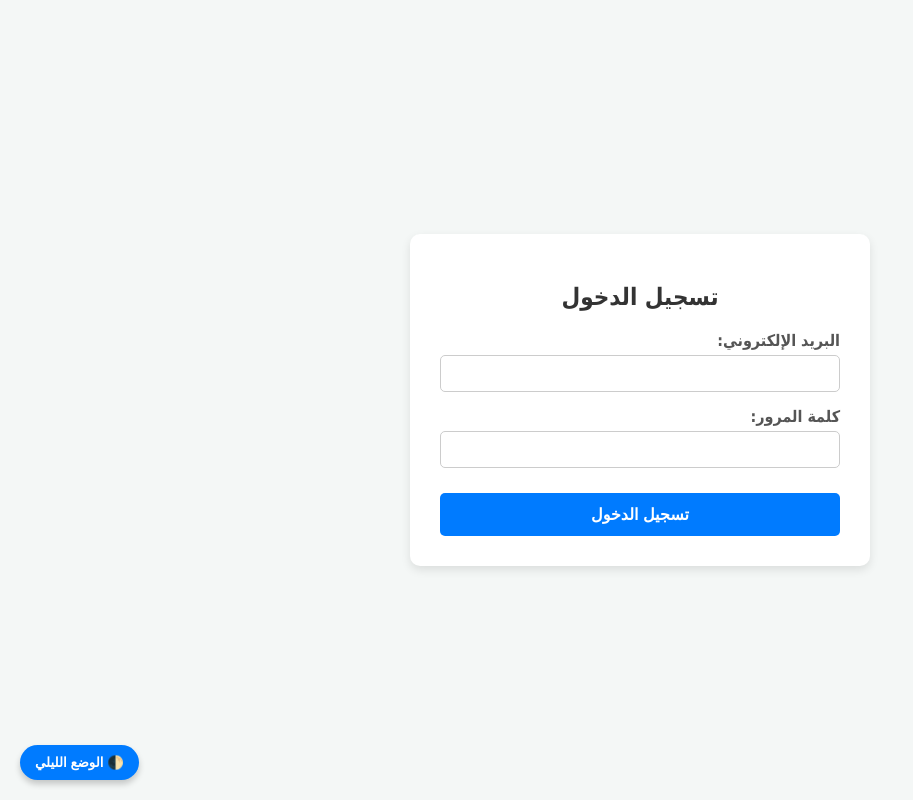
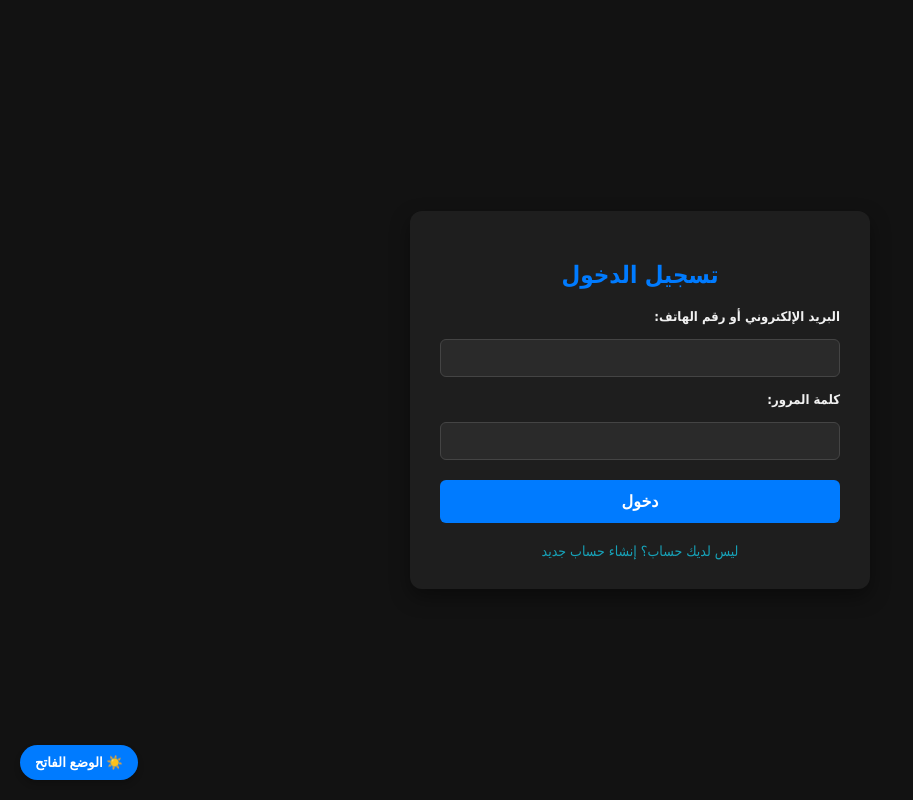
Before and after one commit to youseftornado2004-design/CarFix, a Flask app: template templates/Login.html in a window 1280 px wide. Shown: the whole page, without its empty margins (0-913 px from the left). Run offline with Flask 3, Linux system fonts and the light colour scheme; the template is opened without the code that fills it, so the values that code supplies are empty.

Commit message:
Update Login.html

```diff
--- a/templates/Login.html
+++ b/templates/Login.html
@@ -3,26 +3,24 @@
 <head>
     <meta charset="UTF-8">
     <meta name="viewport" content="width=device-width, initial-scale=1.0">
-    <title>تسجيل الدخول - متجر قطع الغيار</title>
+    <title>تسجيل الدخول - CarFix</title>
     <style>
         :root {
-            --bg-color: #f4f7f6;
-            --container-bg: #ffffff;
-            --text-color: #333333;
-            --label-color: #555555;
-            --input-bg: #ffffff;
-            --input-border: #ccc;
-            --input-text: #333333;
+            --bg-color: #121212;
+            --card-bg: #1e1e1e;
+            --text-color: #f1f1f1;
+            --input-bg: #2a2a2a;
+            --border-color: #444;
+            --accent-color: #007bff;
         }
 
-        [data-theme="dark"] {
-            --bg-color: #121212;
-            --container-bg: #1e1e1e;
-            --text-color: #f1f1f1;
-            --label-color: #cccccc;
-            --input-bg: #2a2a2a;
-            --input-border: #444;
-            --input-text: #ffffff;
+        [data-theme="light"] {
+            --bg-color: #f4f7f6;
+            --card-bg: #ffffff;
+            --text-color: #333333;
+            --input-bg: #f9f9f9;
+            --border-color: #ccc;
+            --accent-color: #007bff;
         }
 
         body {
@@ -30,127 +28,174 @@
             background-color: var(--bg-color);
             color: var(--text-color);
             margin: 0;
-            padding: 0;
             display: flex;
             justify-content: center;
             align-items: center;
-            height: 100vh;
+            min-height: 100vh;
             transition: background-color 0.3s ease, color 0.3s ease;
         }
-        .login-container {
-            background: var(--container-bg);
+
+        /* الستارة الذكية للتنبيهات من أعلى */
+        #alert-banner {
+            position: fixed;
+            top: -100px;
+            left: 50%;
+            transform: translateX(-50%);
+            background-color: #dc3545;
+            color: white;
+            padding: 12px 25px;
+            border-radius: 0 0 8px 8px;
+            font-weight: bold;
+            box-shadow: 0 4px 10px rgba(0,0,0,0.3);
+            transition: top 0.4s ease-in-out;
+            z-index: 1000;
+        }
+        #alert-banner.show {
+            top: 0;
+        }
+
+        .box {
+            background: var(--card-bg);
             padding: 30px;
-            border-radius: 10px;
-            box-shadow: 0 4px 10px rgba(0,0,0,0.1);
-            width: 400px;
-            transition: background-color 0.3s ease;
+            border-radius: 12px;
+            width: 100%;
+            max-width: 400px;
+            box-shadow: 0 8px 20px rgba(0,0,0,0.4);
+            margin: 20px;
         }
-        h2 {
-            text-align: center;
+
+        h2 { color: var(--accent-color); text-align: center; margin-bottom: 20px; }
+
+        form { display: flex; flex-direction: column; gap: 15px; }
+
+        label { font-size: 13px; font-weight: bold; }
+
+        input {
+            padding: 10px;
+            background: var(--input-bg);
+            border: 1px solid var(--border-color);
             color: var(--text-color);
-            margin-bottom: 20px;
-        }
-        .form-group {
-            margin-bottom: 15px;
-        }
-        label {
-            display: block;
-            margin-bottom: 5px;
-            color: var(--label-color);
-            font-weight: bold;
-        }
-        input {
-            width: 100%;
-            padding: 10px;
-            border: 1px solid var(--input-border);
-            background-color: var(--input-bg);
-            color: var(--input-text);
-            border-radius: 5px;
-            box-sizing: border-box;
-        }
-        button[type="submit"] {
-            width: 100%;
-            padding: 12px;
-            background-color: #007bff;
-            border: none;
-            border-radius: 5px;
-            color: white;
-            font-size: 16px;
-            cursor: pointer;
-            font-weight: bold;
-            margin-top: 10px;
-        }
-        button[type="submit"]:hover {
-            background-color: #0056b3;
-        }
-        .error-box {
-            background-color: #ffdddd;
-            color: #d8000c;
-            padding: 10px;
-            border-radius: 5px;
-            text-align: center;
-            margin-bottom: 15px;
-            font-weight: bold;
-            border: 1px solid #f5c6cb;
+            border-radius: 6px;
             font-size: 14px;
         }
+
+        button[type="submit"] {
+            background: #007bff;
+            color: #fff;
+            padding: 12px;
+            border: none;
+            border-radius: 6px;
+            font-weight: bold;
+            cursor: pointer;
+            font-size: 16px;
+            margin-top: 5px;
+            transition: background 0.2s;
+        }
+        button[type="submit"]:hover { background: #0056b3; }
+
+        .links-container {
+            display: flex;
+            flex-direction: column;
+            align-items: center;
+            gap: 10px;
+            margin-top: 20px;
+            font-size: 14px;
+        }
+
+        .links-container a { color: #17a2b8; text-decoration: none; }
+        .links-container a:hover { text-decoration: underline; }
+
         #theme-toggle {
             position: fixed;
             bottom: 20px;
             left: 20px;
-            z-index: 1000;
             padding: 10px 15px;
             border-radius: 50px;
             border: none;
-            background: #007bff;
+            background: var(--accent-color);
             color: white;
             cursor: pointer;
+            font-weight: bold;
             box-shadow: 0 4px 6px rgba(0,0,0,0.2);
-            font-weight: bold;
+            z-index: 1001;
         }
     </style>
 </head>
-<body>
+<body data-theme="dark">
 
-    <button id="theme-toggle" onclick="toggleTheme()">🌓 الوضع الليلي</button>
+    <button id="theme-toggle" onclick="toggleTheme()">☀️ الوضع الفاتح</button>
 
-    <div class="login-container">
+    <!-- الستارة الذكية للتنبيه -->
+    <div id="alert-banner">
+        {% if error %}
+            {{ error }}
+        {% else %}
+            برجاء ملء جميع الخانات المطلوبة!
+        {% endif %}
+    </div>
+
+    <div class="box">
         <h2>تسجيل الدخول</h2>
+        <form id="login-form" action="/login" method="POST" onsubmit="return validateForm(event)">
 
-        {% if error %}
-            <div class="error-box">{{ error }}</div>
-        {% endif %}
+            <label>البريد الإلكتروني أو رقم الهاتف:</label>
+            <input type="text" name="identifier" required oninput="hideAlert()">
 
-        <form action="/login" method="POST">
-            <div class="form-group">
-                <label>البريد الإلكتروني:</label>
-                <input type="email" name="email" required>
-            </div>
-            <div class="form-group">
-                <label>كلمة المرور:</label>
-                <input type="password" name="password" required>
-            </div>
-            <button type="submit">تسجيل الدخول</button>
+            <label>كلمة المرور:</label>
+            <input type="password" name="password" required oninput="hideAlert()">
+
+            <button type="submit">دخول</button>
         </form>
+
+        <div class="links-container">
+            <a href="/register">ليس لديك حساب؟ إنشاء حساب جديد</a>
+        </div>
     </div>
 
     <script>
-        const savedTheme = localStorage.getItem('theme') || 'light';
-        if (savedTheme === 'dark') {
-            document.documentElement.setAttribute('data-theme', 'dark');
-            document.getElementById('theme-toggle').textContent = '☀️ الوضع الفاتح';
+        // لو جاي خطأ من البايثون، نزل الستارة فوراً
+        window.onload = function() {
+            {% if error %}
+                showAlert("{{ error }}");
+            {% endif %}
+        };
+
+        function showAlert(msg) {
+            const banner = document.getElementById('alert-banner');
+            banner.textContent = msg;
+            banner.classList.add('show');
+            setTimeout(() => {
+                banner.classList.remove('show');
+            }, 4000); // تختفي لوحدها بعد 4 ثوانٍ أو أول ما يكتب
+        }
+
+        function hideAlert() {
+            const banner = document.getElementById('alert-banner');
+            banner.classList.remove('show');
+        }
+
+        function validateForm(event) {
+            const form = document.getElementById('login-form');
+            const inputs = form.querySelectorAll('input');
+            for (let input of inputs) {
+                if (!input.value.trim()) {
+                    event.preventDefault();
+                    showAlert('برجاء ملء جميع الخانات الإجبارية قبل المتابعة!');
+                    input.focus();
+                    return false;
+                }
+            }
+            return true;
         }
 
         function toggleTheme() {
-            const currentTheme = document.documentElement.getAttribute('data-theme');
+            const body = document.body;
             const btn = document.getElementById('theme-toggle');
-            if (currentTheme === 'dark') {
-                document.documentElement.setAttribute('data-theme', 'light');
-                localStorage.setItem('theme', 'light');
-                btn.textContent = '🌓 الوضع الليلي';
+            if (body.getAttribute('data-theme') === 'dark') {
+                body.setAttribute('data-theme', 'light');
+                btn.textContent = '🌙 الوضع الليلي';
             } else {
-                document.documentElement.setAttribute('data-theme', 'dark');
-                localStorage.setItem('theme', 'dark');
+                body.setAttribute('data-theme', 'dark');
                 btn.textContent = '☀️ الوضع الفاتح';
             }
         }
```
